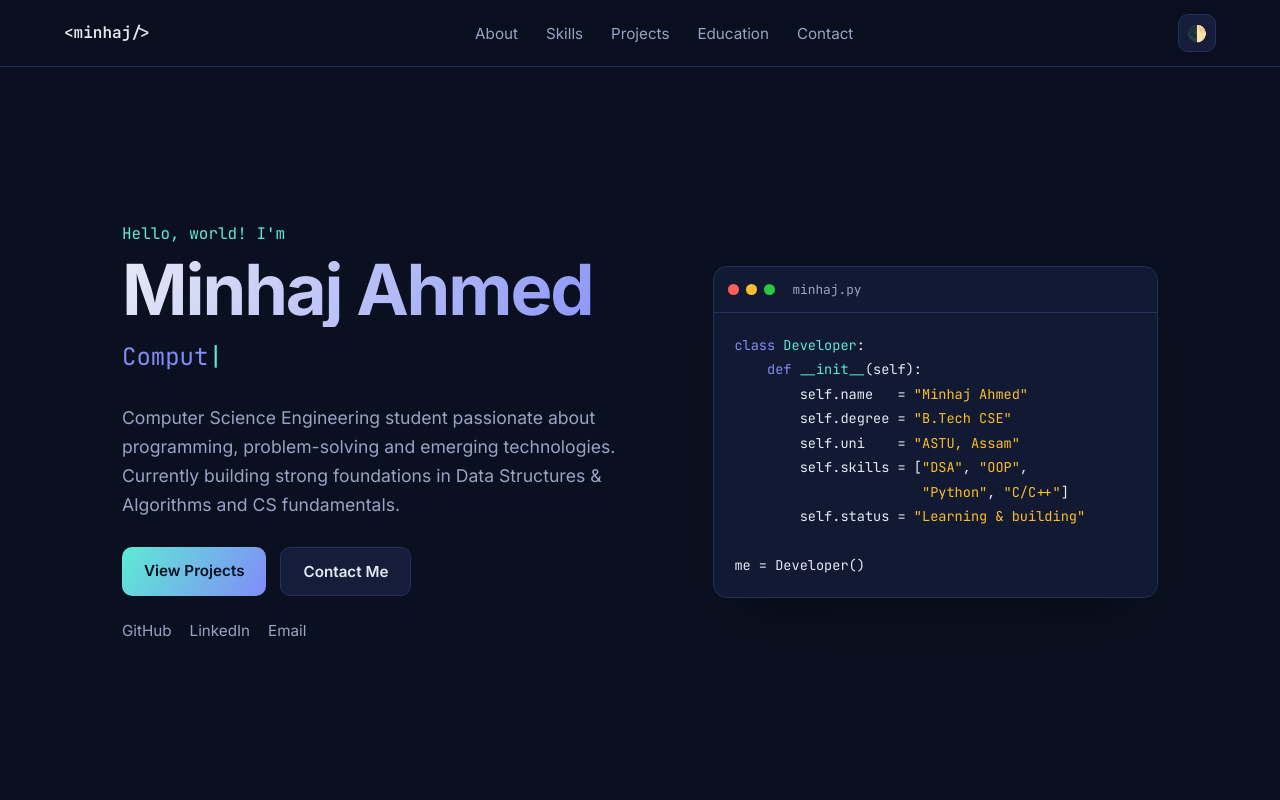
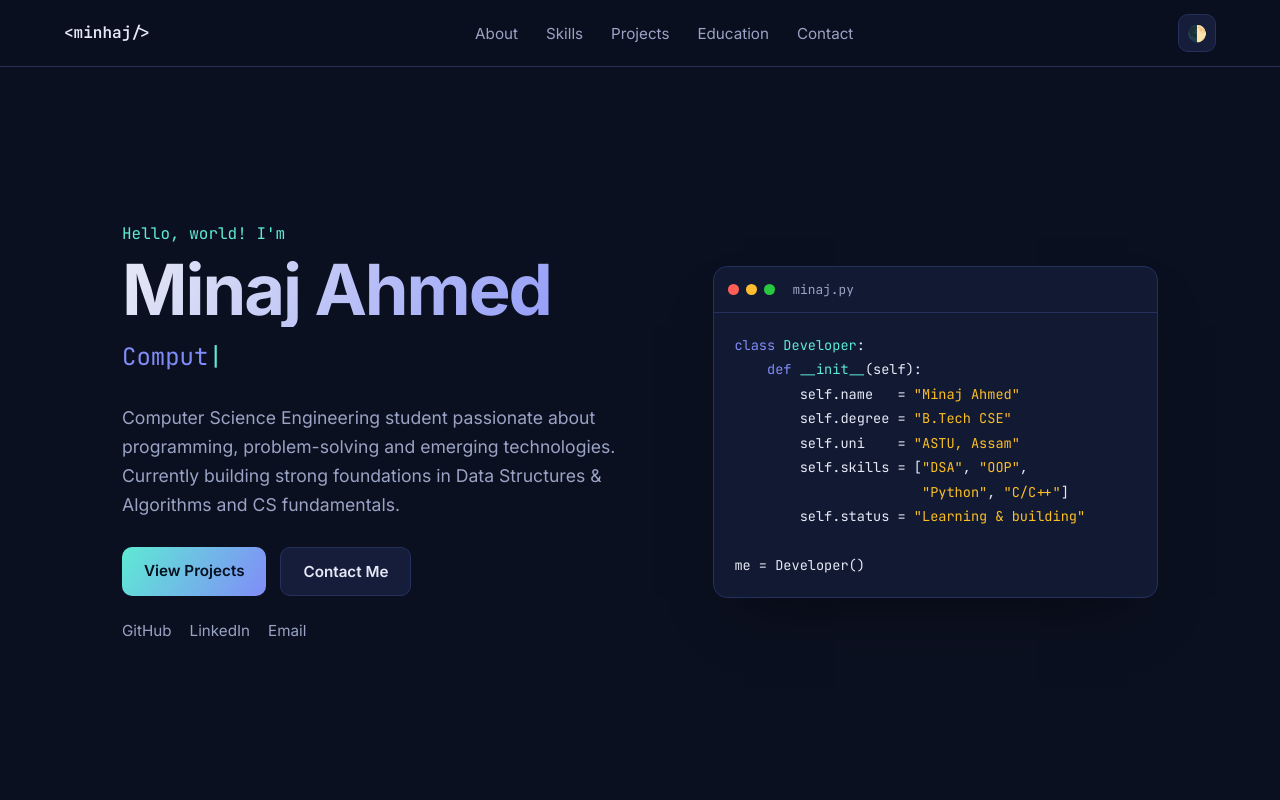
Before and after one commit to minajahmednxlv78-hue/Minaj-Ahmed.github.io, a plain HTML site: page index.html in a window 1280 px wide. Shown: the top 800 px of the page. Drawn offline with Linux system fonts and the light colour scheme.

Commit message:
Update portfolio

```diff
--- a/index.html
+++ b/index.html
@@ -3,7 +3,7 @@
 <head>
   <meta charset="utf-8" />
   <meta name="viewport" content="width=device-width, initial-scale=1" />
-  <title>Minhaj Ahmed | CSE Student & Aspiring Software Developer</title>
+  <title>MINAJ AHMED | COMPUTER SCIENCE ENGINEERING STUDENT & Aspiring Software Developer</title>
   <meta name="description" content="Portfolio of Minhaj Ahmed, Computer Science Engineering student at Dhemaji Engineering College (ASTU), Assam." />
   <link rel="preconnect" href="https://fonts.googleapis.com" />
   <link rel="preconnect" href="https://fonts.gstatic.com" crossorigin />
@@ -35,7 +35,7 @@
     <section id="home" class="hero">
       <div class="hero-text">
         <p class="eyebrow mono">Hello, world! I'm</p>
-        <h1>Minhaj Ahmed</h1>
+        <h1>Minaj Ahmed</h1>
         <h2 class="mono"><span id="typed"></span><span class="cursor">|</span></h2>
         <p class="lead">
           Computer Science Engineering student passionate about programming,
@@ -54,10 +54,10 @@
       </div>
 
       <div class="hero-card" aria-hidden="true">
-        <div class="card-bar"><i></i><i></i><i></i><span class="mono">minhaj.py</span></div>
+        <div class="card-bar"><i></i><i></i><i></i><span class="mono">minaj.py</span></div>
 <pre class="mono code"><span class="k">class</span> <span class="f">Developer</span>:
     <span class="k">def</span> <span class="f">__init__</span>(self):
-        self.name   = <span class="s">"Minhaj Ahmed"</span>
+        self.name   = <span class="s">"Minaj Ahmed"</span>
         self.degree = <span class="s">"B.Tech CSE"</span>
         self.uni    = <span class="s">"ASTU, Assam"</span>
         self.skills = [<span class="s">"DSA"</span>, <span class="s">"OOP"</span>,
```
